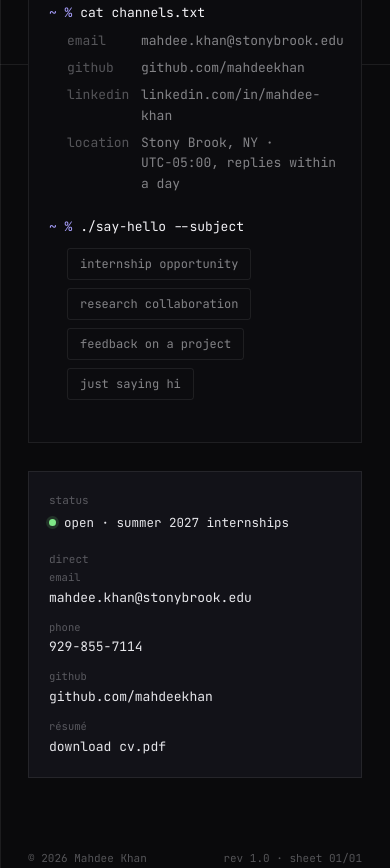
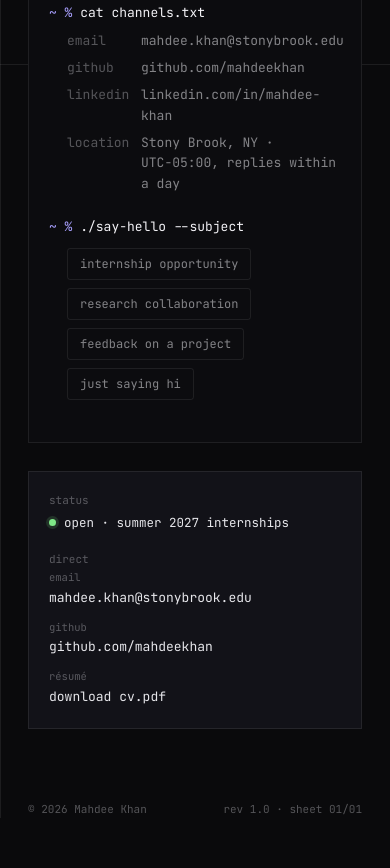
Before and after one commit to mahdeekhan/mahdeekhan.github.io, a plain HTML site: page index.html in a window 390 px wide. Shown: the part 2468-3336 px from the top of the page. After the commit the page ends 3286 px from the top, so only its background shows below. Drawn offline with Linux system fonts and the light colour scheme.

Commit message:
Remove phone number from contact list

```diff
--- a/index.html
+++ b/index.html
@@ -215,7 +215,6 @@
             <div class="side-title">direct</div>
             <ul class="direct-list">
               <li><span class="k">email</span><a href="mailto:mahdee.khan@stonybrook.edu">mahdee.khan@stonybrook.edu</a></li>
-              <li><span class="k">phone</span><a href="tel:+19298557114">929-855-7114</a></li>
               <li><span class="k">github</span><a href="https://github.com/mahdeekhan" target="_blank" rel="noopener">github.com/mahdeekhan</a></li>
               <li><span class="k">résumé</span><a href="cv.pdf" download>download cv.pdf</a></li>
             </ul>
```
